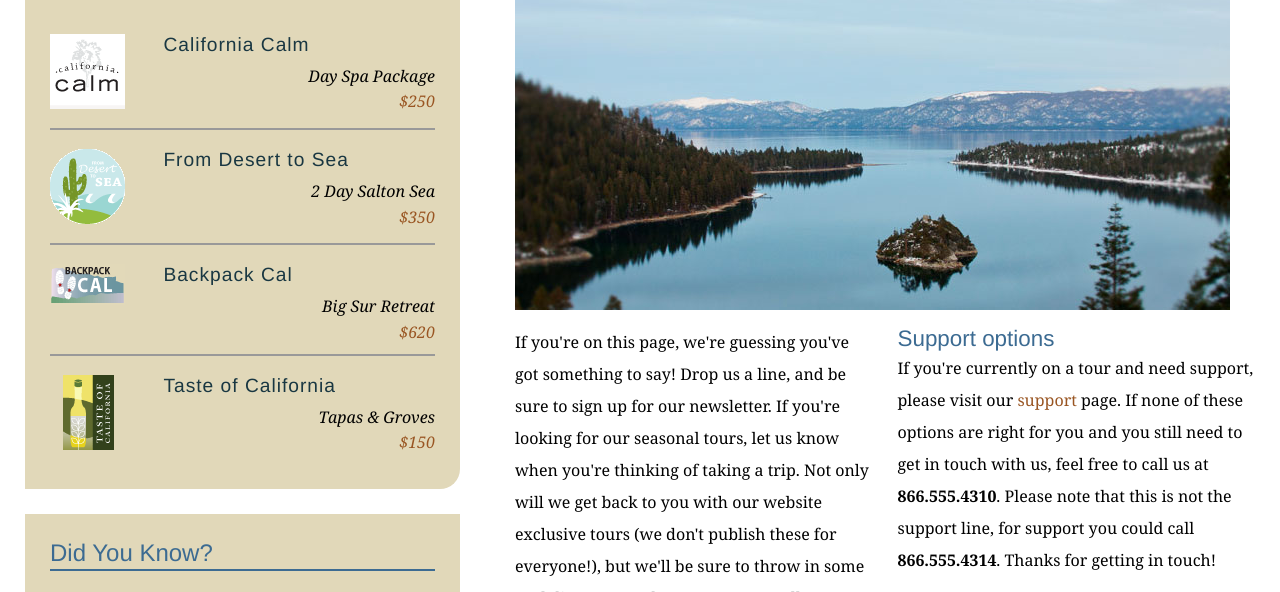
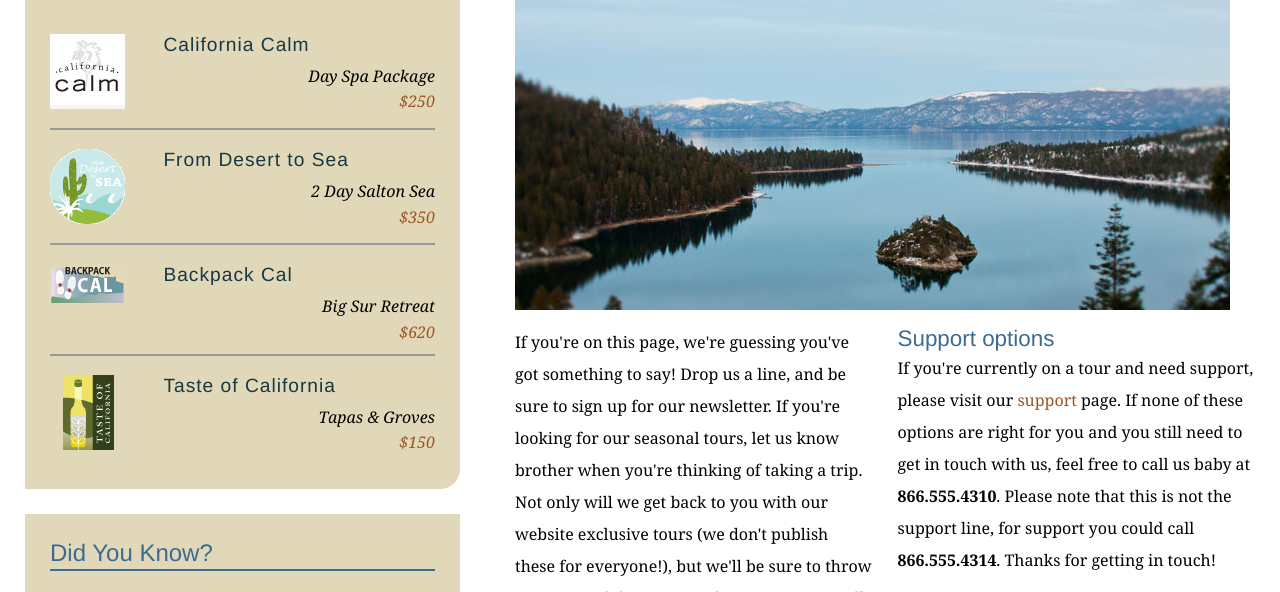
Before and after one commit to ayankhamza/explore_california_test, a plain HTML site: page contact.html in a window 1280 px wide. Shown: the part 342-934 px from the top of the page. Drawn offline with Linux system fonts and the light colour scheme.

Commit message:
Correct text on contact page

```diff
--- a/contact.html
+++ b/contact.html
@@ -68,10 +68,10 @@
           <h1>Get in touch</h1>
           <img src="assets/images/emerald_bay.jpg" alt="Beautiful Lake Tahoe" class="articleImage" />
           <div class="multiCol">
-            <p>If you're on this page, we're guessing you've got something to say! Drop us a line, and be sure to sign up for our newsletter. If you're looking for our seasonal tours,  let us know when you're thinking of taking a trip. Not only will we get back to you with our website exclusive tours (we don't publish these for everyone!), but we'll be sure to throw in some cool discounts and tour extras as well.</p>
+            <p>If you're on this page, we're guessing you've got something to say! Drop us a line, and be sure to sign up for our newsletter. If you're looking for our seasonal tours,  let us know brother when you're thinking of taking a trip. Not only will we get back to you with our website exclusive tours (we don't publish these for everyone!), but we'll be sure to throw in some cool discounts and tour extras as well.</p>
 
             <h2>Support options</h2>
-            <p>If you're currently on a tour and need support, please visit our <a href="support.html">support</a> page. If none of these options are right for you and you still need to get in touch with us, feel free to call us at<span class="phone"> <strong>866.555.4310</strong>. Please note that this is not the support line, for support you could call </span><strong>866.555.4314</strong>. Thanks for getting in touch!</p>
+            <p>If you're currently on a tour and need support, please visit our <a href="support.html">support</a> page. If none of these options are right for you and you still need to get in touch with us, feel free to call us baby at<span class="phone"> <strong>866.555.4310</strong>. Please note that this is not the support line, for support you could call </span><strong>866.555.4314</strong>. Thanks for getting in touch!</p>
           </div>
 
           <form id="frmContact" name="frmContact" method="post" action="contact_process.html">
```
